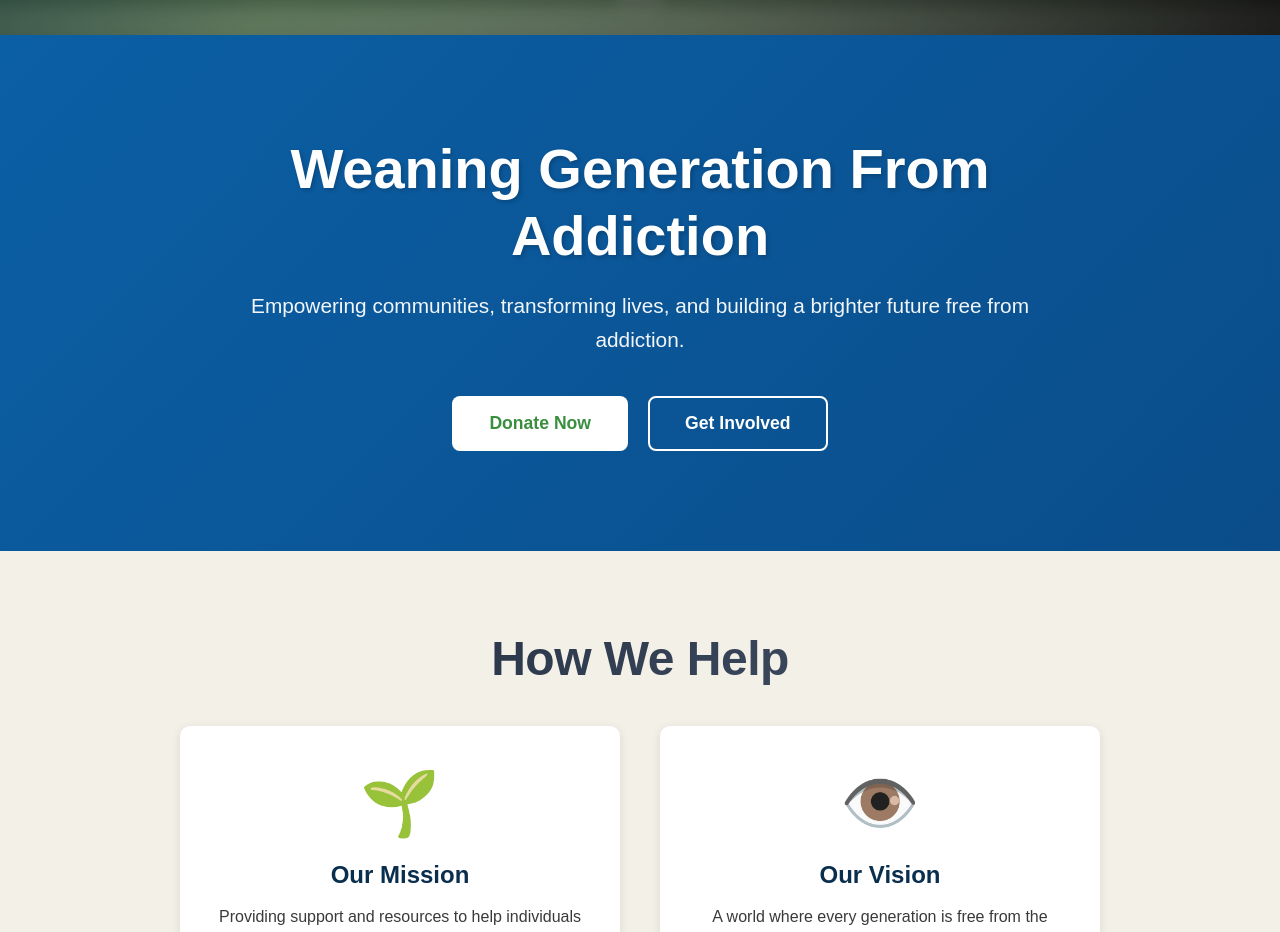
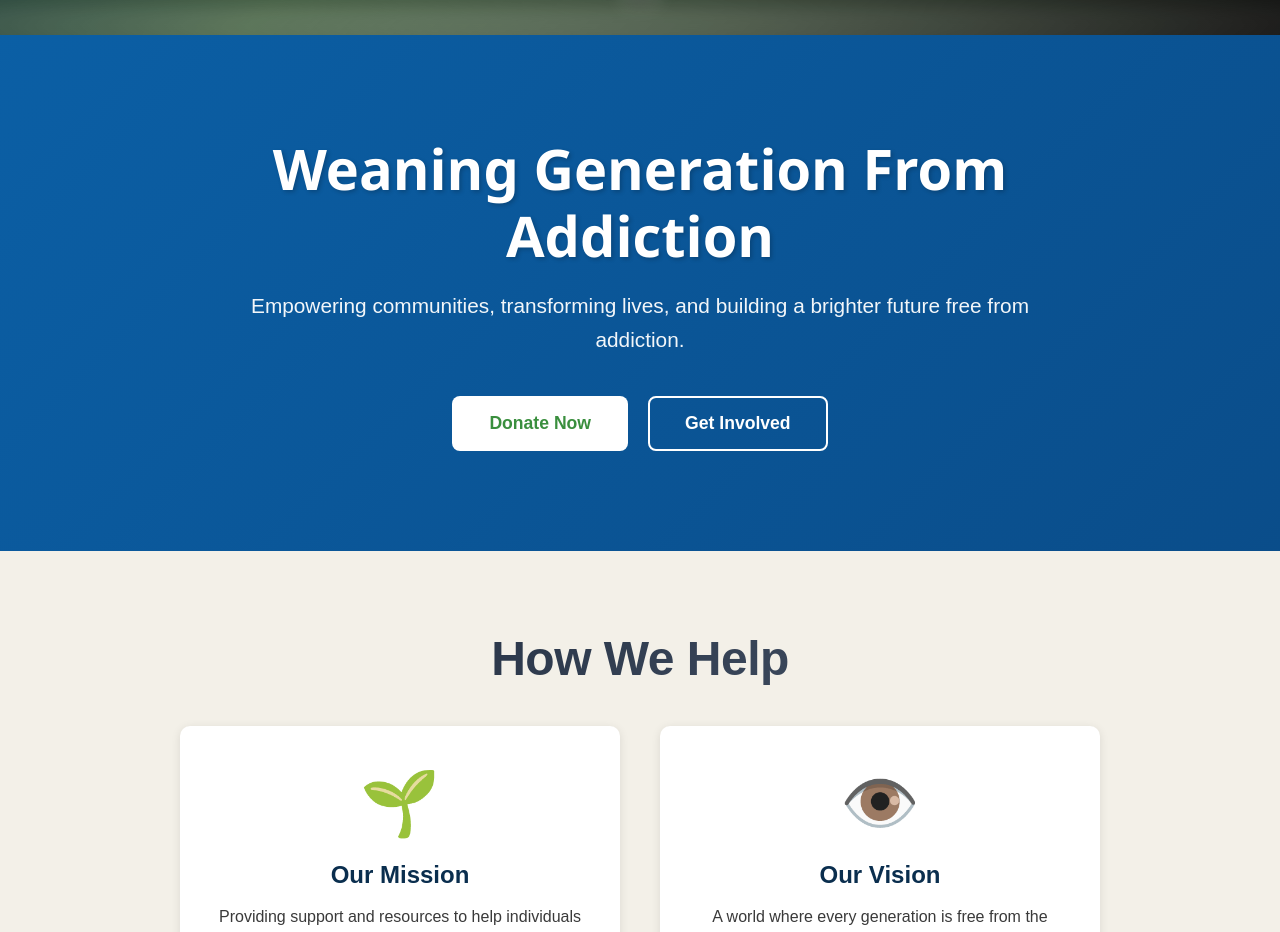
Before and after one commit to WadaDiriba/WEARING-GENERATION-FROM-ADDICTION-CHARITY, a React (Vite) app: page / in a window 1280 px wide. Shown: the part 861-1793 px from the top of the page. Built offline with nearby package versions, Linux system fonts and the light colour scheme.

Commit message:
css file of fontw of writng in the code be changed

```diff
--- a/src/components/Home/Home.css
+++ b/src/components/Home/Home.css
@@ -432,12 +432,14 @@
 .hero-title {
   font-size: 3.5rem;
   font-weight: 700;
+  font-family: 'Segoe UI', Tahoma, Geneva, Verdana, sans-serif;
   margin-bottom: 20px;
   line-height: 1.2;
   text-shadow: 2px 2px 4px rgba(0, 0, 0, 0.2);
 }
 
 .hero-subtitle {
+  font: 1em sans-serif;
   font-size: 1.3rem;
   margin-bottom: 40px;
   line-height: 1.6;
```
